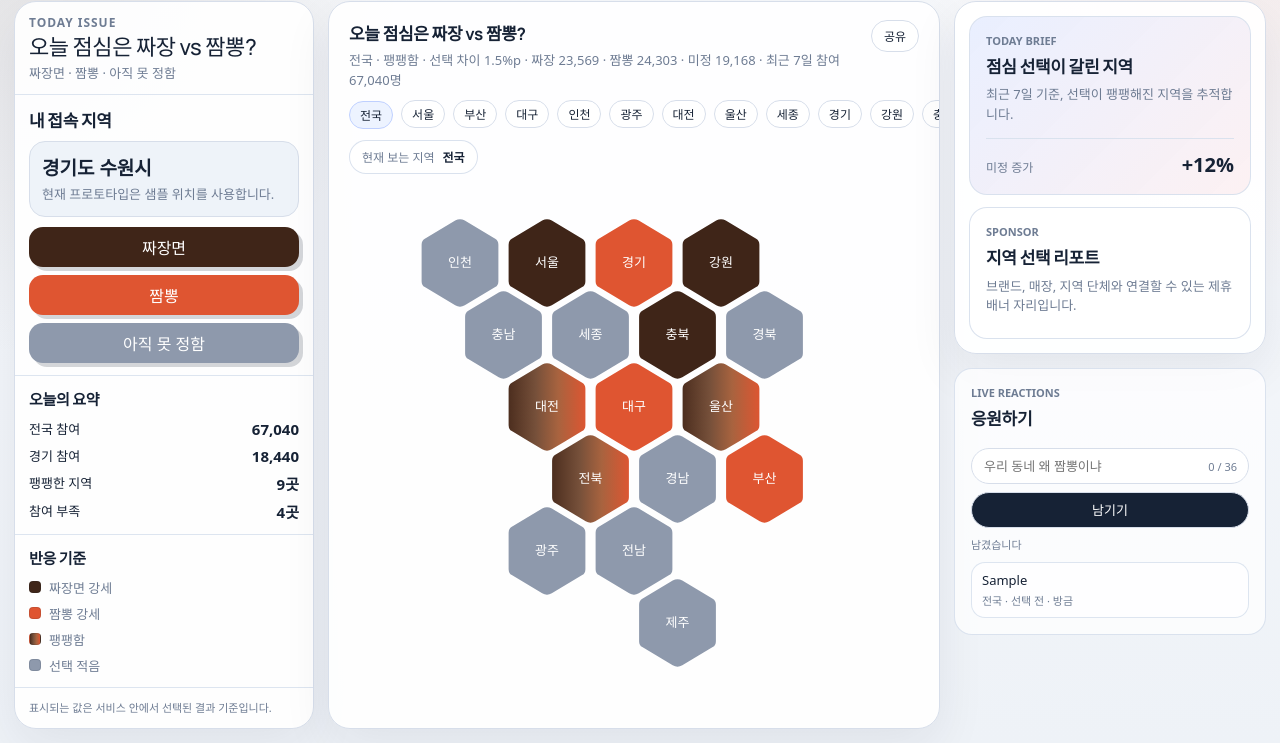
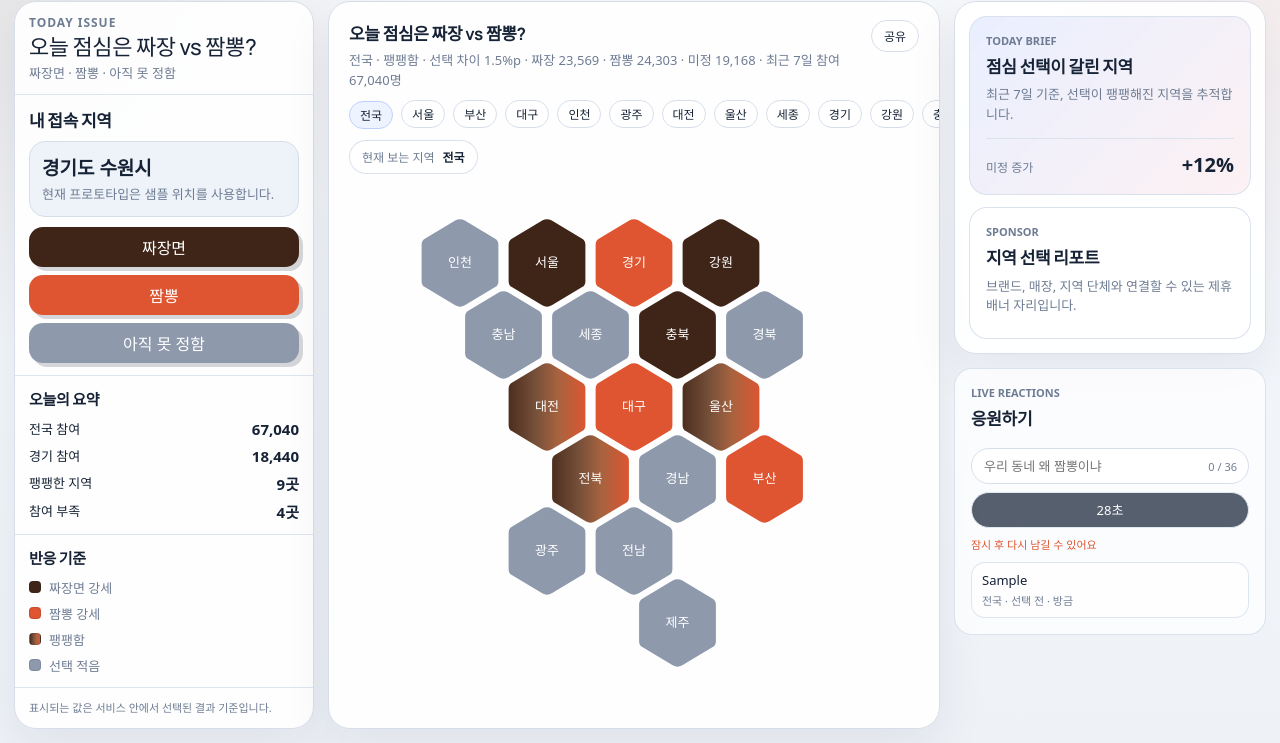
Before and after one commit to kimguta/vibemap, a plain HTML site: page minsimp-map-prototype.html in a window 1280 px wide. Both pictures are taken after typing "Sample" into the empty fields and a click on the button "남기기". Shown: the part 67-810 px from the top of the page. Drawn offline with Linux system fonts and the light colour scheme; no server answers; a web font is replaced by a local one.

Commit message:
Show reaction cooldown countdown

```diff
--- a/minsimp-map-prototype.html
+++ b/minsimp-map-prototype.html
@@ -473,6 +473,11 @@
       cursor: pointer;
       font: inherit;
       font-size: 13px;
+    }
+
+    .reaction-submit:disabled {
+      cursor: wait;
+      opacity: 0.72;
     }
 
     .reaction-list {
@@ -1108,6 +1113,7 @@
     const reactionInput = document.querySelector("#reaction-input");
     const reactionCount = document.querySelector("#reaction-count");
     const reactionStatus = document.querySelector("#reaction-status");
+    const reactionSubmit = document.querySelector(".reaction-submit");
     const reactionList = document.querySelector("#reaction-list");
     const shareButton = document.querySelector("#share-button");
     const shareStatus = document.querySelector("#share-status");
@@ -1122,6 +1128,7 @@
     let activeScopeName = "전국";
     let activeChoiceId = null;
     let remoteReactions = null;
+    let reactionCooldownTimer = null;
 
     const defaultReactions = [
       { text: "우리 동네는 오늘 짜장 분위기네", region: "전국", choice: "짜장면", createdAt: "샘플" },
@@ -1200,6 +1207,26 @@
     function setReactionStatus(message = "", warning = false) {
       reactionStatus.textContent = message;
       reactionStatus.classList.toggle("warning", warning);
+    }
+
+    function updateReactionCooldown() {
+      const waitSeconds = cooldownSeconds(reactionCooldownKey, reactionCooldownMs);
+      if (waitSeconds > 0) {
+        reactionSubmit.disabled = true;
+        reactionSubmit.textContent = `${waitSeconds}초`;
+        setReactionStatus("잠시 후 다시 남길 수 있어요", true);
+        window.clearTimeout(reactionCooldownTimer);
+        reactionCooldownTimer = window.setTimeout(updateReactionCooldown, 1000);
+        return true;
+      }
+
+      reactionSubmit.disabled = false;
+      reactionSubmit.textContent = "남기기";
+      if (reactionStatus.textContent === "잠시 후 다시 남길 수 있어요") {
+        setReactionStatus("");
+      }
+      window.clearTimeout(reactionCooldownTimer);
+      return false;
     }
 
     function loadReactions() {
@@ -1262,10 +1289,11 @@
       if (!cleanText) return;
       const waitSeconds = cooldownSeconds(reactionCooldownKey, reactionCooldownMs);
       if (waitSeconds > 0) {
-        setReactionStatus(`${waitSeconds}초 후 다시 남겨주세요`, true);
+        updateReactionCooldown();
         return;
       }
       markCooldown(reactionCooldownKey);
+      updateReactionCooldown();
       setReactionStatus("남기는 중...");
 
       try {
@@ -1284,7 +1312,11 @@
         if (payload.ok && Array.isArray(payload.data)) {
           remoteReactions = payload.data;
           renderReactions();
-          setReactionStatus("남겼습니다");
+          if (!cooldownSeconds(reactionCooldownKey, reactionCooldownMs)) {
+            setReactionStatus("남겼습니다");
+          } else {
+            setReactionStatus("잠시 후 다시 남길 수 있어요", true);
+          }
           return;
         } else if (!payload.ok && payload.error?.message) {
           setReactionStatus(payload.error.message, true);
@@ -1303,7 +1335,7 @@
       });
       saveReactions(reactions);
       renderReactions();
-      setReactionStatus("남겼습니다");
+      setReactionStatus("잠시 후 다시 남길 수 있어요", true);
     }
 
     function shareText() {
@@ -1746,6 +1778,7 @@
     renderReactions();
     fetchReactionsFromApi();
     updateReactionCount();
+    updateReactionCooldown();
   </script>
 </body>
 </html>
```
